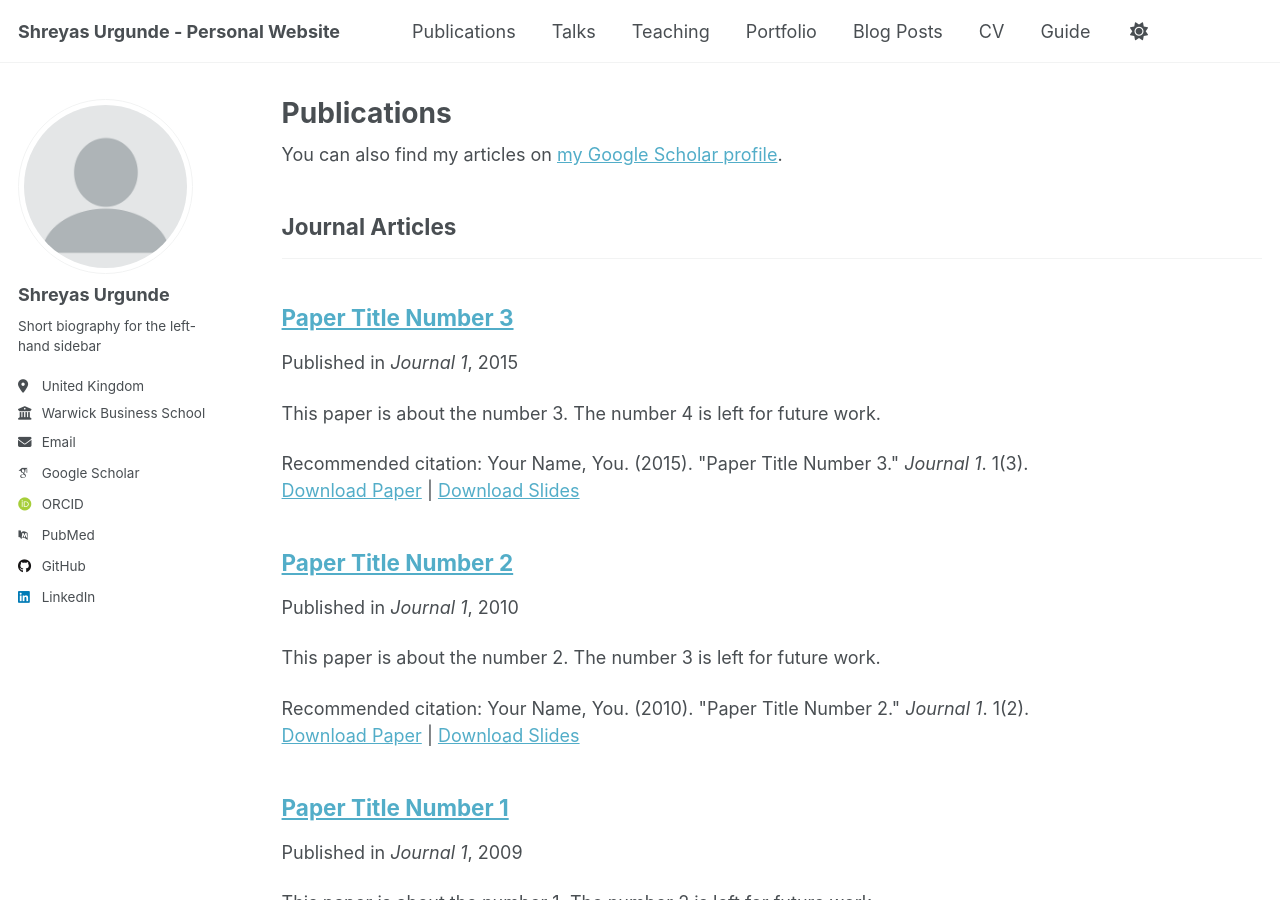
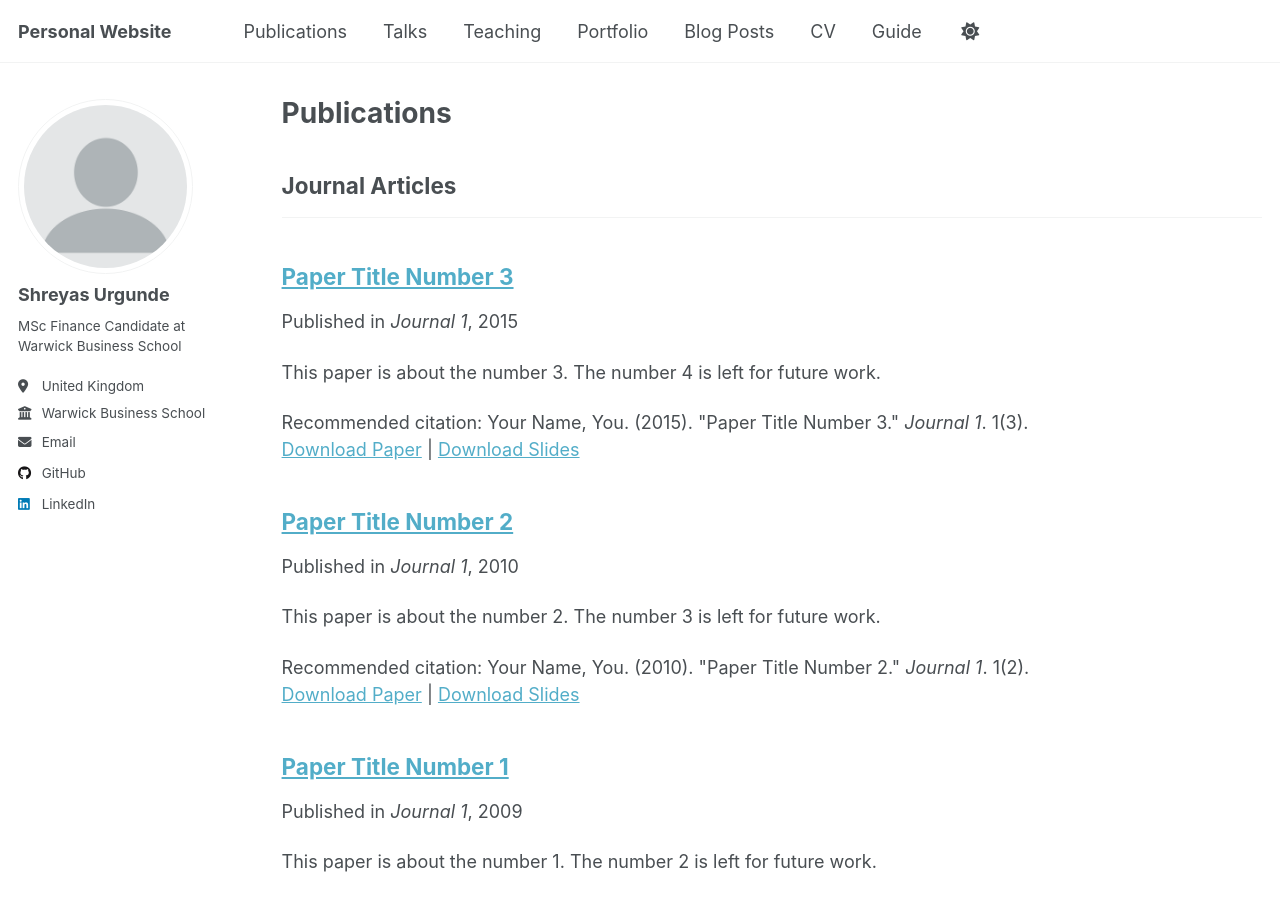
Before and after one commit to shreyasxi/shreyasxi.github.io, a Jekyll site: the page built from _pages/publications.html, in a window 1280 px wide and 900 px high. Built offline with Jekyll 4.4.1, drawn with Linux system fonts in a browser that asks for light colours; some web fonts are replaced; a script that is not in the unit is left out.

Commit message:
Update _config.yml

```diff
--- a/_config.yml
+++ b/_config.yml
@@ -9,10 +9,10 @@
 # Basic Site Settings
 locale                   : "en-US"
 site_theme               : "default"
-title                    : "Shreyas Urgunde - Personal Website"
+title                    : "Personal Website"
 title_separator          : "-"
 name                     : &name "Shreyas Urgunde"
-description              : &description "personal description"
+description              : &description ""
 url                      : https://academicpages.github.io # the base hostname & protocol for your site e.g. "https://[your GitHub username].github.io" or if you already have some other page hosted on Github then use "https://[your GitHub username].github.io/[Your Repo Name]"
 baseurl                  : "" # the subpath of your site, e.g. "/blog"
 repository               : "academicpages/academicpages.github.io"
@@ -25,7 +25,7 @@ author:
   avatar           : "profile.png"
   name             : "Shreyas Urgunde"
   pronouns         : # example: "she/her"
-  bio              : "Short biography for the left-hand sidebar"
+  bio              : "MSc Finance Candidate at Warwick Business School"
   location         : "United Kingdom"
   employer         : "Warwick Business School"
   uri              : # URL
@@ -33,16 +33,9 @@ author:
 
   # Academic websites
   academia         :
-  googlescholar    : "https://scholar.google.com/citations?user=PS_CX0AAAAAJ"
-  orcid            : "http://orcid.org/yourorcidurl"
-  semantic         : # URL
-  pubmed           : "https://www.ncbi.nlm.nih.gov/pubmed/?term=john+snow"
-  researchgate     : # URL
+  substack         : "https://economicshub.substack.com/"
 
   # Repositories and software development
-  bitbucket        : # Username - Update with your username on the site
-  codepen          : # Username
-  dribbble         : # Username
   github           : "https://github.com/shreyasxi"
 
   # Social media
```
